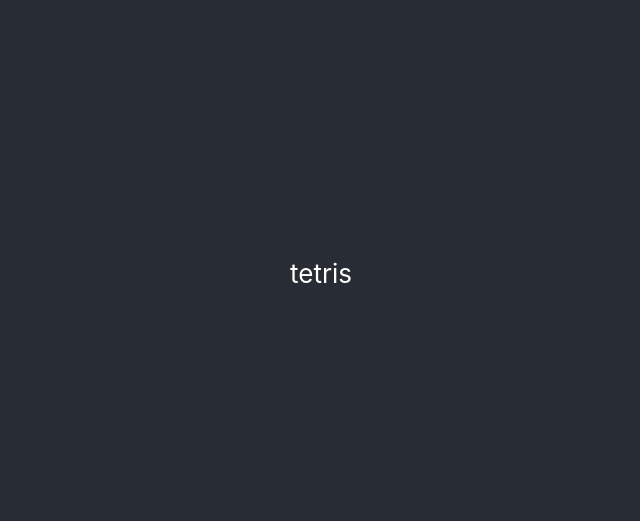
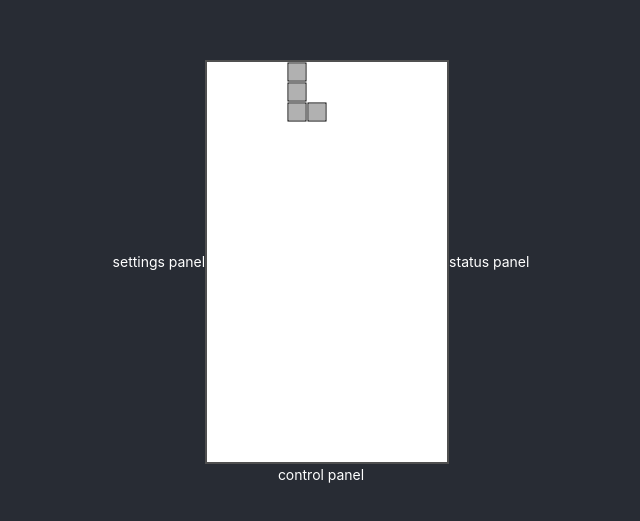
Before and after one commit to haluto/entertainment, a React (Create React App) app in the folder tetris/: page / in a window 1280 px wide. Shown: the part 127-648 px from the top of the page, without its empty margins (319-959 px from the left). Built offline with nearby package versions, Linux system fonts and the light colour scheme.

Commit message:
basic layout.

```diff
--- a/tetris/package.json
+++ b/tetris/package.json
@@ -6,6 +6,7 @@
     "@testing-library/jest-dom": "^5.11.4",
     "@testing-library/react": "^11.1.0",
     "@testing-library/user-event": "^12.1.10",
+    "antd": "^4.13.1",
     "react": "^17.0.1",
     "react-dom": "^17.0.1",
     "react-scripts": "4.0.3",
--- a/tetris/src/App.css
+++ b/tetris/src/App.css
@@ -1,38 +1,30 @@
 .App {
-  text-align: center;
-}
-
-.App-logo {
-  height: 40vmin;
-  pointer-events: none;
-}
-
-@media (prefers-reduced-motion: no-preference) {
-  .App-logo {
-    animation: App-logo-spin infinite 20s linear;
-  }
-}
-
-.App-header {
   background-color: #282c34;
   min-height: 100vh;
   display: flex;
   flex-direction: column;
   align-items: center;
   justify-content: center;
-  font-size: calc(10px + 2vmin);
   color: white;
 }
 
-.App-link {
-  color: #61dafb;
+.app-top-area {
+  display: flex;
+  flex-direction: row;
+  align-items: center;
+  justify-content: center;
 }
 
-@keyframes App-logo-spin {
-  from {
-    transform: rotate(0deg);
-  }
-  to {
-    transform: rotate(360deg);
-  }
+.settings-panel-area {
+
 }
+.game-panel-area {
+
+}
+.status-panel-area {
+
+}
+
+.control-panel-area {
+
+}
--- a/tetris/src/App.js
+++ b/tetris/src/App.js
@@ -1,13 +1,26 @@
 import './App.css';
+import GamePanel from "./js/components/GamePanel";
+import StatusPanel from "./js/components/StatusPanel";
+import SettingsPanel from "./js/components/SettingsPanel";
+import ControlPanel from "./js/components/ControlPanel";
 
 function App() {
   return (
     <div className="App">
-      <header className="App-header">
-        <p>
-          tetris
-        </p>
-      </header>
+      <div className="app-top-area">
+        <div className="settings-panel-area">
+          <SettingsPanel />
+        </div>
+        <div className="game-panel-area">
+          <GamePanel />
+        </div>
+        <div className="status-panel-area">
+          <StatusPanel />
+        </div>
+      </div>
+      <div className="control-panel-area">
+        <ControlPanel />
+      </div>
     </div>
   );
 }
--- a/tetris/src/index.css
+++ b/tetris/src/index.css
@@ -1,3 +1,5 @@
+@import '~antd/dist/antd.css';
+
 body {
   margin: 0;
   font-family: -apple-system, BlinkMacSystemFont, 'Segoe UI', 'Roboto', 'Oxygen',
--- /dev/null
+++ b/tetris/src/js/components/ControlPanel.js
@@ -0,0 +1,13 @@
+import React from 'react';
+import ReactDOM from 'react-dom';
+
+export default class ControlPanel extends React.Component {
+
+  render = () => {
+    return (
+      <div>
+        control panel
+      </div>
+    );
+  }
+}
--- /dev/null
+++ b/tetris/src/js/components/GamePanel.js
@@ -0,0 +1,92 @@
+import React from 'react';
+import ReactDOM from 'react-dom';
+import {Item_L, ITEM_L} from './Items/Item_L';
+
+const MAP_WIDTH = 12;
+const MAP_HEIGHT = 20;
+const GRID_SIDE_LEN = 20; //px
+
+const MAP_STYLE_BORDER = 2; //px
+
+export default class GamePanel extends React.Component {
+  constructor(props) {
+    super(props);
+    this.gamePanel = null;
+    this.canvas = null;
+    this.setGamePanelRef = element => {
+      this.gamePanel = element;
+    };
+    this.setCanvasRef = element => {
+      this.canvas = element;
+    };
+  }
+
+  drawScreen = () => {
+    this.curItem = new Item_L(0);
+    let data = this.curItem.getItem();
+    for(let i=0;i<this.curItem.MAX_WIDTH;i++) {
+      for(let j=0;j<this.curItem.MAX_HEIGHT;j++) {
+        //TODO: (4,0) is the initial position.
+        this.mapData[i+4][j] = data[i][j];
+      }
+    }
+
+    for (let i=0;i<MAP_WIDTH;i++) {
+      for (let j=0;j<MAP_HEIGHT;j++) {
+        this.ctx.save();
+        if (this.mapData[i][j] === 1) {
+          this.ctx.fillStyle = "rgba(100, 100, 100, 0.5)";
+          this.ctx.strokeStyle = "rgba(0, 0, 0, 1)";
+        } else {
+          this.ctx.save();
+          this.ctx.fillStyle = "rgba(255, 255, 255, 1)";
+          // TODO: if need game help
+          //this.ctx.strokeStyle = "rgba(200, 200, 200, 0.5)";
+          this.ctx.strokeStyle = "rgba(255, 255, 255, 1)";
+        }
+        this.ctx.fillRect(i*GRID_SIDE_LEN+2, j*GRID_SIDE_LEN+2, GRID_SIDE_LEN-4, GRID_SIDE_LEN-4);
+        this.ctx.strokeRect(i*GRID_SIDE_LEN+1, j*GRID_SIDE_LEN+1, GRID_SIDE_LEN-2, GRID_SIDE_LEN-2);
+        this.ctx.restore();
+      }
+    }
+  }
+
+  initData = () => {
+    for (let i=0;i<MAP_WIDTH;i++) {
+      for (let j=0;j<MAP_HEIGHT;j++) {
+        this.mapData[i][j] = 0;
+      }
+    }
+  }
+
+  componentDidMount = () => {
+    let width = MAP_WIDTH * GRID_SIDE_LEN;
+    let height = MAP_HEIGHT * GRID_SIDE_LEN;
+    this.gamePanel.style.width = `${width+MAP_STYLE_BORDER*2}px`;
+    this.gamePanel.style.height = `${height+MAP_STYLE_BORDER*2}px`;
+    this.gamePanel.style.border = `${MAP_STYLE_BORDER}px solid rgb(80, 80, 80)`;
+    this.gamePanel.style.background = `rgb(255, 255, 255)`;
+
+    this.canvas.width = width;
+    this.canvas.height = height;
+    this.ctx = this.canvas.getContext('2d');
+
+    this.mapData = new Array(MAP_WIDTH);
+    for (let i=0;i<MAP_WIDTH;i++) {
+      this.mapData[i] = new Array(MAP_HEIGHT);
+    }
+
+    this.initData();
+
+    this.drawScreen();
+  }
+
+  render = () => {
+
+    return (
+      <div ref={this.setGamePanelRef}>
+        <canvas ref={this.setCanvasRef}></canvas>
+      </div>
+    );
+  }
+}
--- /dev/null
+++ b/tetris/src/js/components/Items/Item.js
@@ -0,0 +1,57 @@
+export const ITEM_DIR = {
+  UP: 0,
+  RIGHT: 1,
+  DOWN: 2,
+  LEFT: 3
+};
+
+export class Item {
+  MAX_WIDTH = 4;
+  MAX_HEIGHT = 4;
+  curDir = ITEM_DIR.UP;
+
+  constructor(dir) {
+    this.itemData = new Array(this.MAX_WIDTH);
+    for (let i=0;i<this.MAX_WIDTH;i++) {
+      this.itemData[i] = new Array(this.MAX_HEIGHT);
+    }
+    this.curDir = dir;
+  }
+
+  rotateItem = (isClockwise) => {
+    if (isClockwise) {
+      if (this.curDir === ITEM_DIR.UP) {
+        this.curDir = ITEM_DIR.RIGHT;
+      } else if (this.curDir === ITEM_DIR.RIGHT) {
+        this.curDir = ITEM_DIR.DOWN;
+      } else if (this.curDir === ITEM_DIR.DOWN) {
+        this.curDir = ITEM_DIR.LEFT;
+      } else if (this.curDir === ITEM_DIR.LEFT) {
+        this.curDir = ITEM_DIR.UP;
+      }
+    } else {
+      if (this.curDir === ITEM_DIR.UP) {
+        this.curDir = ITEM_DIR.LEFT;
+      } else if (this.curDir === ITEM_DIR.RIGHT) {
+        this.curDir = ITEM_DIR.UP;
+      } else if (this.curDir === ITEM_DIR.DOWN) {
+        this.curDir = ITEM_DIR.RIGHT;
+      } else if (this.curDir === ITEM_DIR.LEFT) {
+        this.curDir = ITEM_DIR.DOWN;
+      }
+    }
+    return this.getItem();
+  }
+
+  getItem = () => {
+    // specific item do its item configuration.
+    /*
+    for (let i=0;i<this.MAX_WIDTH;i++) {
+      for (let j=0;j<this.MAX_HEIGHT;j++) {
+        this.itemData[i][j] = 0;
+      }
+    }
+    return this.itemData;
+    */
+  }
+}
--- /dev/null
+++ b/tetris/src/js/components/Items/Item_L.js
@@ -0,0 +1,24 @@
+import { Item, ITEM_DIR } from './Item';
+
+export const ITEM_L = 'item_L';
+
+export class Item_L extends Item {
+
+  getItem = () => {
+    for (let i=0;i<this.MAX_WIDTH;i++) {
+      for (let j=0;j<this.MAX_HEIGHT;j++) {
+        this.itemData[i][j] = 0;
+      }
+    }
+    console.log("Item_L");
+
+    if (this.curDir === ITEM_DIR.UP) {
+      this.itemData[0][0] = 1;
+      this.itemData[0][1] = 1;
+      this.itemData[0][2] = 1;
+      this.itemData[1][2] = 1;
+    }
+
+    return this.itemData;
+  }
+}
--- /dev/null
+++ b/tetris/src/js/components/SettingsPanel.js
@@ -0,0 +1,13 @@
+import React from 'react';
+import ReactDOM from 'react-dom';
+
+export default class SettingsPanel extends React.Component {
+
+  render = () => {
+    return (
+      <div>
+        settings panel
+      </div>
+    );
+  }
+}
--- /dev/null
+++ b/tetris/src/js/components/StatusPanel.js
@@ -0,0 +1,13 @@
+import React from 'react';
+import ReactDOM from 'react-dom';
+
+export default class StatusPanel extends React.Component {
+
+  render = () => {
+    return (
+      <div>
+        status panel
+      </div>
+    );
+  }
+}
--- /dev/null
+++ b/tetris/src/js/components/constant.js
@@ -0,0 +1,3 @@
+export const CONST = {
+
+};
```
Also changed, not shown: tetris/src/js/Settings.js (added), 1 other file (tests, documents, lock files or other folders).
